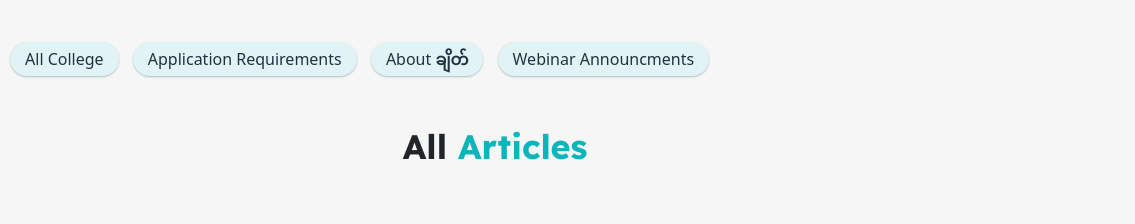
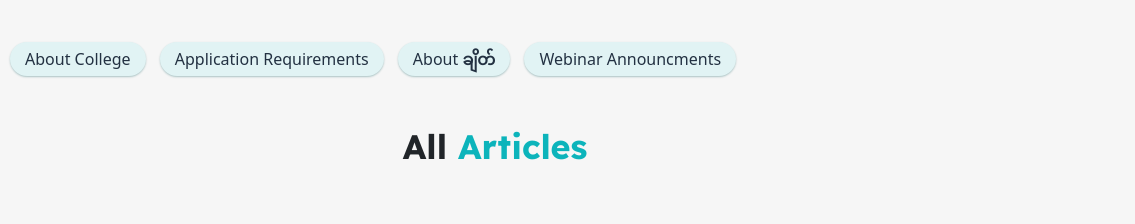
Before and after one commit to chatethehook/Chate-Website, a plain HTML site: page articles.html in a window 1280 px wide. Shown: the part 149-373 px from the top of the page, 145-1280 px from the left. Drawn offline with nearby package versions, Linux system fonts and the light colour scheme; a script that the page names is missing.

Commit message:
Small header tweak
- About College

```diff
--- a/articles.html
+++ b/articles.html
@@ -29,7 +29,7 @@
         <button id="allArticle-button" class="selector clicked">
           All Articles
         </button>
-        <button id="filterOne-button" class="selector">All College</button>
+        <button id="filterOne-button" class="selector">About College</button>
         <button id="filterTwo-button" class="selector">
           Application Requirements
         </button>
```
